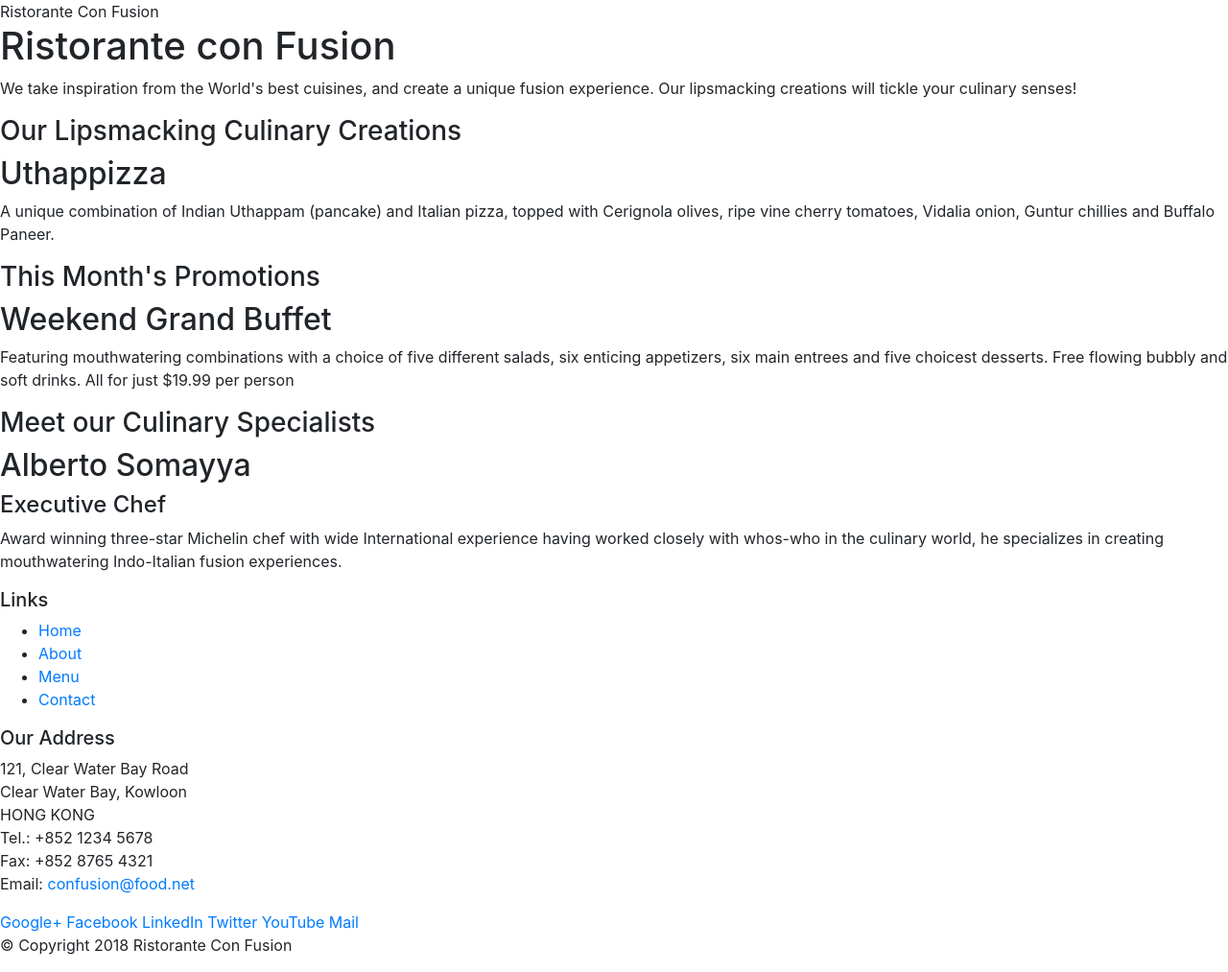
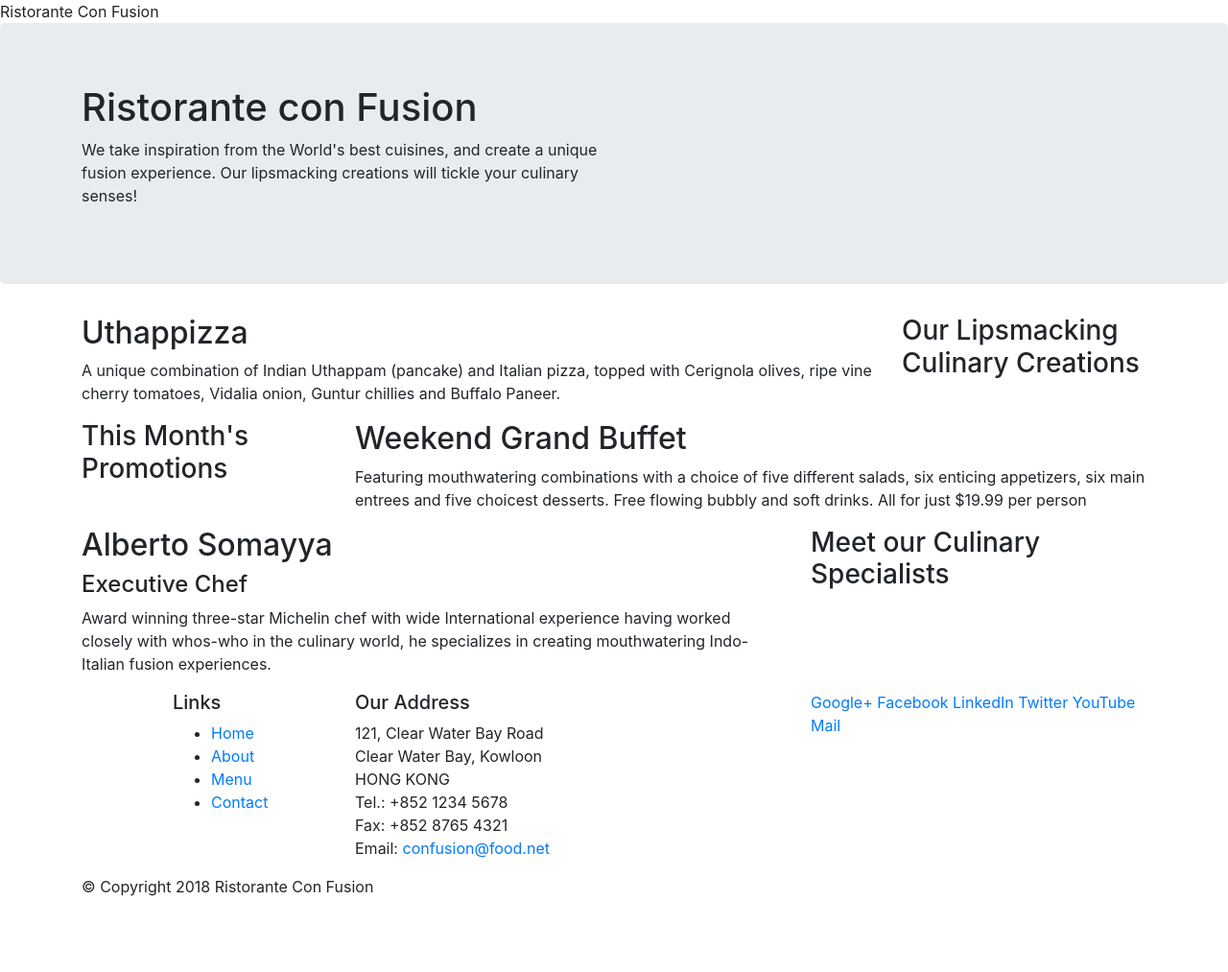
Before and after one commit to NicolasEatsPi/BootstrapTest, a website: page index.html in a window 1280 px wide. Shown: the whole page at 96% size. After the commit the page ends 952 px from the top, so only its background shows below. Drawn offline with nearby package versions, Linux system fonts and the light colour scheme.

Commit message:
Bootstrap grid system

```diff
--- a/index.html
+++ b/index.html
@@ -14,46 +14,46 @@
 
 <body>
 
-    <header>
-        <div>
-            <div>
-                <div>
+    <header class="jumbotron">
+        <div class="container">
+            <div class="row">
+                <div class="col-12 col-sm-6">
                     <h1>Ristorante con Fusion</h1>
                     <p>We take inspiration from the World's best cuisines, and create a unique fusion experience. Our lipsmacking creations will tickle your culinary senses!</p>
                 </div>
-                <div>
+                <div class="col-12 col-sm">
                 </div>
             </div>
         </div>
     </header>
 
-    <div>
-        <div>
-            <div>
+    <div class="container">
+        <div class="row">
+            <div class="col-12 col-sm-4 order-sm-last col-md-3">
                 <h3>Our Lipsmacking Culinary Creations</h3>
             </div>
-            <div>
+            <div class="col col-sm order-sm-first col-md">
                 <h2>Uthappizza</h2>
                 <p>A unique combination of Indian Uthappam (pancake) and Italian pizza, topped with Cerignola olives, ripe vine cherry tomatoes, Vidalia onion, Guntur chillies and Buffalo Paneer.</p>
             </div>
         </div>
 
 
-        <div>
-            <div>
+        <div class="row">
+            <div class="col-12 col-sm-4 col-md-3">
                 <h3>This Month's Promotions</h3>
             </div>
-            <div>
+            <div class="col col-sm col-md">
                 <h2>Weekend Grand Buffet</h2>
                 <p>Featuring mouthwatering combinations with a choice of five different salads, six enticing appetizers, six main entrees and five choicest desserts. Free flowing bubbly and soft drinks. All for just $19.99 per person </p>
             </div>
         </div>
 
-        <div>
-            <div>
+        <div class="row">
+            <div class="col-12 col-sm-4 order-sm-last col-md-4">
                 <h3>Meet our Culinary Specialists</h3>
             </div>
-            <div>
+            <div class="col- col-sm order-sm-first col-md">
                 <h2>Alberto Somayya</h2>
                 <h4>Executive Chef</h4>
                 <p>Award winning three-star Michelin chef with wide International experience having worked closely with whos-who in the culinary world, he specializes in creating mouthwatering Indo-Italian fusion experiences. </p>
@@ -62,9 +62,9 @@
     </div>
 
     <footer>
-        <div>
-            <div>
-                <div>
+        <div class="container">
+            <div class="row">
+                <div class="col-4 offset-1 col-sm-2">
                     <h5>Links</h5>
                     <ul>
                         <li><a href="#">Home</a></li>
@@ -73,7 +73,7 @@
                         <li><a href="#">Contact</a></li>
                     </ul>
                 </div>
-                <div>
+                <div class="col-7 col-sm-5">
                     <h5>Our Address</h5>
                     <address>
 		              121, Clear Water Bay Road<br>
@@ -84,7 +84,7 @@
 		              Email: <a href="mailto:confusion@food.net">confusion@food.net</a>
 		           </address>
                 </div>
-                <div>
+                <div class="col-12 col-sm-4">
                     <div>
                         <a href="http://google.com/+">Google+</a>
                         <a href="http://www.facebook.com/profile.php?id=">Facebook</a>
@@ -95,8 +95,8 @@
                     </div>
                 </div>
            </div>
-           <div>
-                <div>
+           <div class="row">
+                <div class="col-auto">
                     <p>© Copyright 2018 Ristorante Con Fusion</p>
                 </div>
            </div>
```
Also changed, not shown: 1 other file.
